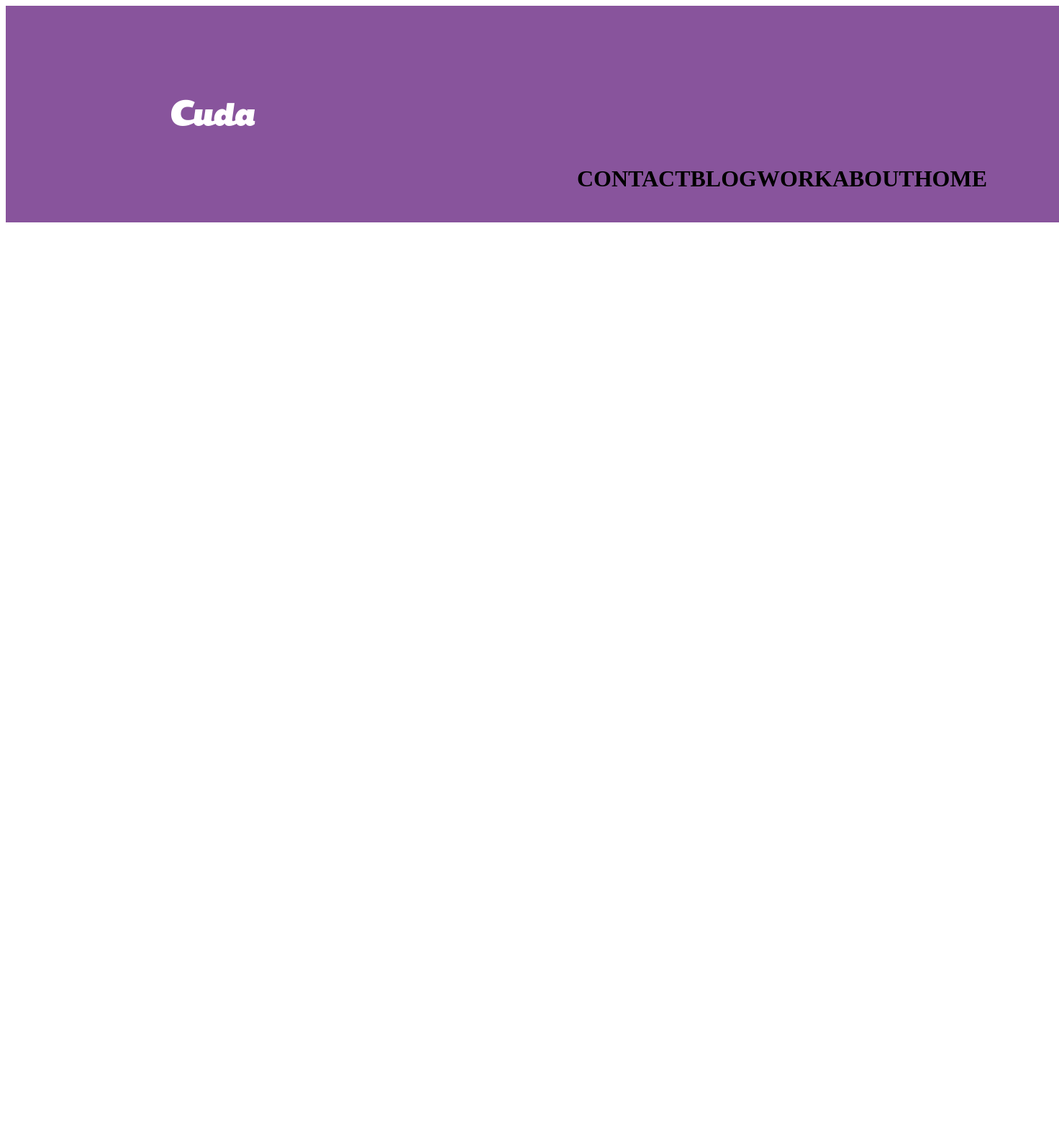
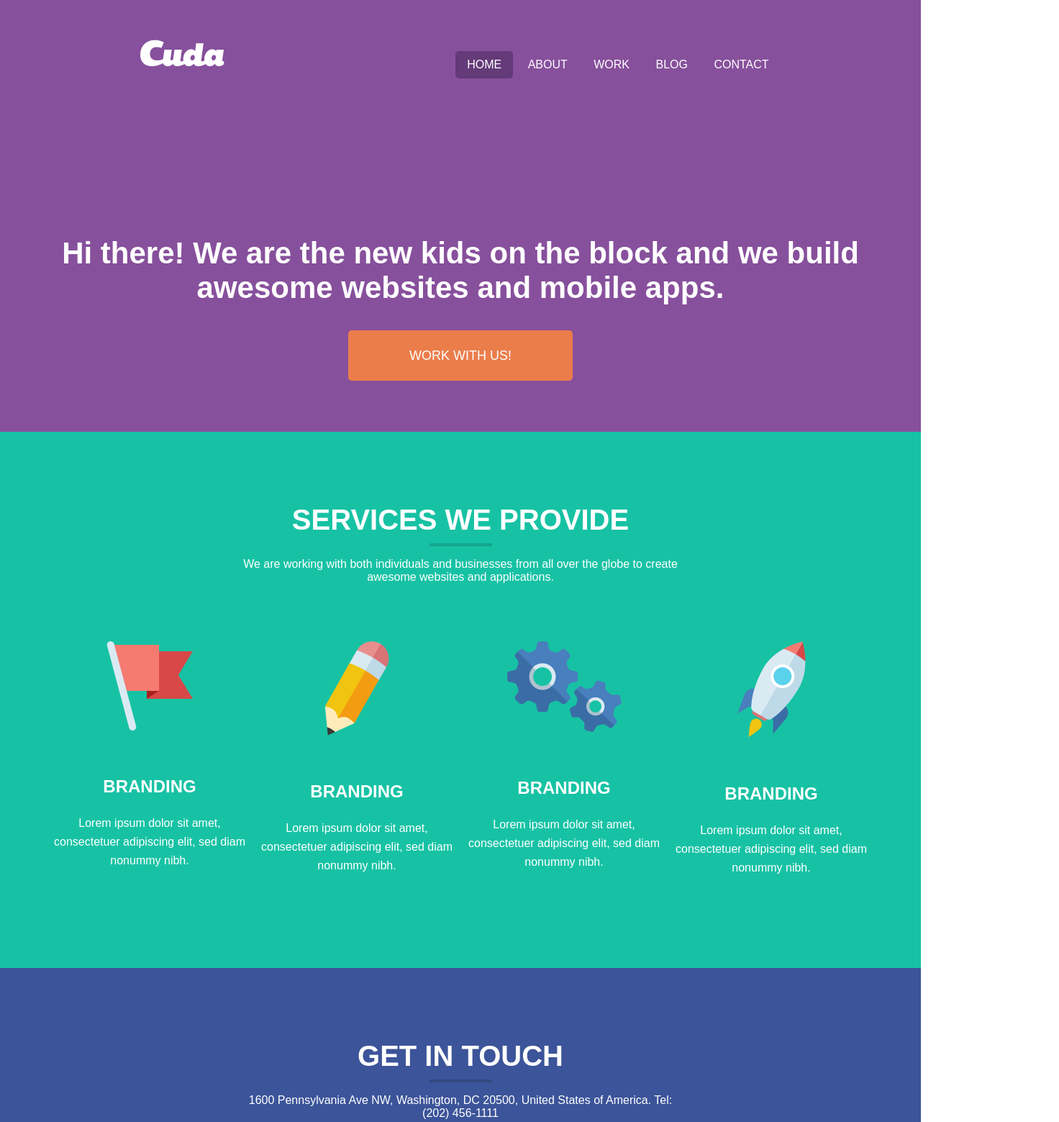
Before and after one commit to lilizav/HTML---CSS---JS---advanced, a plain HTML site: page lesson 20/index.html in a window 1280 px wide. Shown: the top 1559 px of the page at 72% size, 1472 px wide, since content can reach past the window. Before the commit the page ends 800 px from the top, so only its background shows below. Drawn offline with Linux system fonts and the light colour scheme.

Commit message:
lesson 20

```diff
--- a/lesson 20/css/style.css
+++ b/lesson 20/css/style.css
@@ -1,20 +1,229 @@
-.header{
-    background-color: rgb(136,84,156);
-    display: block;
-    width: 100%;
-    padding: 100px;
-}
-.logo{
-    margin-left:  100px;
-    padding: 30px;
-}
-.links div{
-    background-color: rgb(136,84,156);
-    justify-content: space-around;
-    position: relative;
-    display: flex;
-    flex-direction: row;
-    float: right;
 
 
+body{
+	margin: 0;
+	font-family: 'Titillium Web', sans-serif;
 }
+
+#section-1{
+	background-color: #87509c;
+	height: 600px;
+}
+
+.container{
+	margin-left: auto;
+	margin-right: auto;
+	/*width: 1140px;*/
+	height: 100%;
+
+}
+
+header{
+    padding: 55px;
+    display: flex;
+    justify-content: space-around;
+
+}
+
+
+nav ul li {
+    display: inline-block;
+    padding: 10px 16px;
+
+}
+
+nav ul li a {
+    text-decoration: none;
+    color: white;
+}
+
+nav ul li.active {
+    background-color: #643a79;
+    border-radius: 5px;
+}
+
+
+
+.main-heading {
+    margin-top: 148px;
+    text-align: center;
+}
+
+.main-heading h1 {
+    color: white;
+    font-size: 42px;
+    font-weight: bold;
+    margin-bottom: 60px;
+}
+
+.main-heading a {
+    text-decoration: none;
+    background-color: #eb7d4b;
+    font-size: 18px;
+    text-transform: uppercase;
+    border-radius: 5px;
+    padding: 25px 85px;
+    color: white;
+}
+button{
+    background-color: #eb7d4b;
+    border-style: none;
+    border-radius: 5px;
+    font-size: 30px;
+    color: white;
+    margin: auto;
+    display: block;
+    margin-top: 60px;
+}
+p1{
+    color: white;
+}
+
+#section-2 {
+    background-color: #17c2a4;
+    min-height: 745px;
+    color: white;
+}
+
+.title-box {
+    text-align: center;
+    max-width: 609px;
+    margin-left: auto;
+    margin-right: auto;
+
+}
+
+.title-box h2 {
+    margin-top: 0px;
+    margin-bottom: 10px;
+    padding-top: 100px;
+    font-size: 40px;
+    text-transform: uppercase;
+    font-weight: bold;
+}
+
+.title-box .line {
+    width: 87px;
+    height: 4px;
+    background-color: rgba(0, 0, 0, 0.15);
+    margin-right: auto;
+    margin-left: auto;
+}
+
+.services-box {
+    margin-top: 80px;
+    display: flex;
+    margin-right: auto;
+    margin-left: auto;
+    width: 90%;
+    padding-bottom: 100px;
+
+}
+
+.service {
+    width: 24%;
+    margin-left: auto;
+    margin-right: auto;
+    text-align: center;
+}
+
+.service h3 {
+    font-size: 24px;
+    font-weight: bold;
+    text-transform: uppercase;
+    margin-top: 60px;
+}
+.service p {
+    font-size: 16px;
+    line-height: 26px;
+}
+
+#section-3 {
+    background-color: #3c5499;
+    min-height: 820px;
+    color: white;
+}
+
+#contact-form {
+    max-width: 860px;
+    margin-left: auto;
+    margin-right: auto;
+}
+
+
+
+
+.form-row {
+    display: flex;
+}
+
+input[type="text"], input[type="email"] {
+    width: 46%;
+    height: 56px;
+}
+
+input[type="text"], input[type="email"], textarea {
+    font-family: 'Titillium Web', sans-serif;
+    color: white;
+    background-color: #273a71;
+    border: none;
+    font-size: 18px;
+    margin: 16px;
+    border-radius: 5px;
+    padding-left: 26px;
+}
+
+textarea {
+    height: 200px;
+    width: 100%;
+    padding-top: 24px;
+}
+
+input[type="submit"] {
+    background-color: #30bae7;
+    border: none;
+    font-size: 18px;
+    text-transform: uppercase;
+    margin-left: auto;
+    margin-right: auto;
+    border-radius: 5px;
+    margin-top: 60px;
+}
+
+.big-button {
+    padding: 25px 85px;
+    color: white;
+}
+
+footer {
+    background-color: #344b8e;
+}
+
+.footer-links {
+    max-width: 945px;
+    margin-left: auto;
+    margin-right: auto;
+}
+
+footer ul {
+    margin: 0px;
+    padding-top: 25px;
+    padding-bottom: 25px;
+    display: flex;
+}
+
+.footer-links ul li {
+    display: inline-block;
+    padding: 10px 20px 10px 20px;
+}
+
+.footer-links ul li a {
+    text-decoration: none;
+    color: white;
+    font-size: 24px;
+}
+
+ header img{
+        width: 117px;
+        height: 37px;
+}
--- a/lesson 20/index.html
+++ b/lesson 20/index.html
@@ -1,28 +1,104 @@
 <!DOCTYPE html>
-<html lang="en">
+<html>
 <head>
-    <meta charset="UTF-8">
-    <meta name="viewport" content="width=device-width, initial-scale=1.0">
-    <title>Document</title> <link rel="stylesheet" href="css/style.css">
+	<title>Website Layout</title>
+	<link rel="stylesheet" type="text/css" href="css/style.css">
 </head>
 <body>
-<div class="header">
-    <div class="logo"> <img src="logo.png" ></div>
-<div class="links">
-<div> <h1>HOME</h1>
-</div>
-<div> <h1>ABOUT</h1>
-</div>
-<div> <h1>WORK</h1>
-</div>
-<div> <h1>BLOG</h1>
-</div>
-<div> <h1>CONTACT</h1>
-</div>
-</div>
+	<section id="section-1">
+		<div class="container">
+			<header>
+				<img src="logo.png">
+				<nav>
+					<ul>
+						<li class="active"><a href="#">HOME</a></li>
+						<li><a href="#">ABOUT</a></li>
+						<li><a href="#">WORK</a></li>
+						<li><a href="#">BLOG</a></li>
+						<li><a href="#">CONTACT</a></li>
+					</ul>
+				</nav>
+			</header>
+			<div class="main-heading">
+				<h1>Hi there! We are the new kids on the block and we build awesome websites and mobile apps.</h1>
+				<a href="#">WORK WITH US!</a>
+			</div>
+		</div>
+	</section>
+	<section id="section-2">
+		<div class="container">
+			<div class="title-box">
+				<h2>SERVICES WE PROVIDE</h2>
+				<div class="line"></div>
+				<p>We are working with both individuals and businesses from all over the globe to create awesome websites and applications.</p>
+			</div>
+			<div class="services-box">
+				<div class="service">
+					<img src="flag-icon.png">
+					<h3>BRANDING</h3>
+					<p>Lorem ipsum dolor sit amet, consectetuer adipiscing elit, sed diam nonummy nibh.</p>
+				</div>
+				<div class="service">
+					<img src="crayon-icon.png">
+					<h3>BRANDING</h3>
+					<p>Lorem ipsum dolor sit amet, consectetuer adipiscing elit, sed diam nonummy nibh.</p>
+				</div>
+				<div class="service">
+					<img src="gears-icon.png">
+					<h3>BRANDING</h3>
+					<p>Lorem ipsum dolor sit amet, consectetuer adipiscing elit, sed diam nonummy nibh.</p>
+				</div>
+				<div class="service">
+					<img src="rocket-icon.png">
+					<h3>BRANDING</h3>
+					<p>Lorem ipsum dolor sit amet, consectetuer adipiscing elit, sed diam nonummy nibh.</p>
+				</div>
 
+			</div>
 
-</div>
+		</div>
+
+	</section>
+
+	<section id="section-3">
+		<div class="container">
+			<div class="title-box">
+				<h2>GET IN TOUCH</h2>
+				<div class="line"></div>
+				<p>1600 Pennsylvania Ave NW, Washington, DC 20500, United States of America. Tel: (202) 456-1111</p>
+			</div>
+			<div id="contact-form">
+				<form>
+					<div class="form-row">
+						<input type="text" name="name" placeholder="Your Name">
+						<input type="email" name="email" placeholder="Your Email">
+					</div>
+					<div class="form-row">
+						<textarea name="message" placeholder="Your Message"></textarea>
+					</div>
+					<div class="form-row">
+						<input type="submit" class="big-button" value="Send Message">
+					</div>
+				</form>
+			</div>
+		</div>
+	</section>
+	<footer>
+        <div class="container">
+            <div class="footer-links">
+                <ul>
+                    <li><a href="#">Facebook</a></li>
+                    <li><a href="#">Twitter</a></li>
+                    <li><a href="#">Google+</a></li>
+                    <li><a href="#">LinkedIn</a></li>
+                    <li><a href="#">Behance</a></li>
+                    <li><a href="#">Dribble</a></li>
+                    <li><a href="#">GitHub</a></li>
+                </ul>
+            </div>
+
+        </div>
+    </footer>
 
 </body>
 </html>
```
